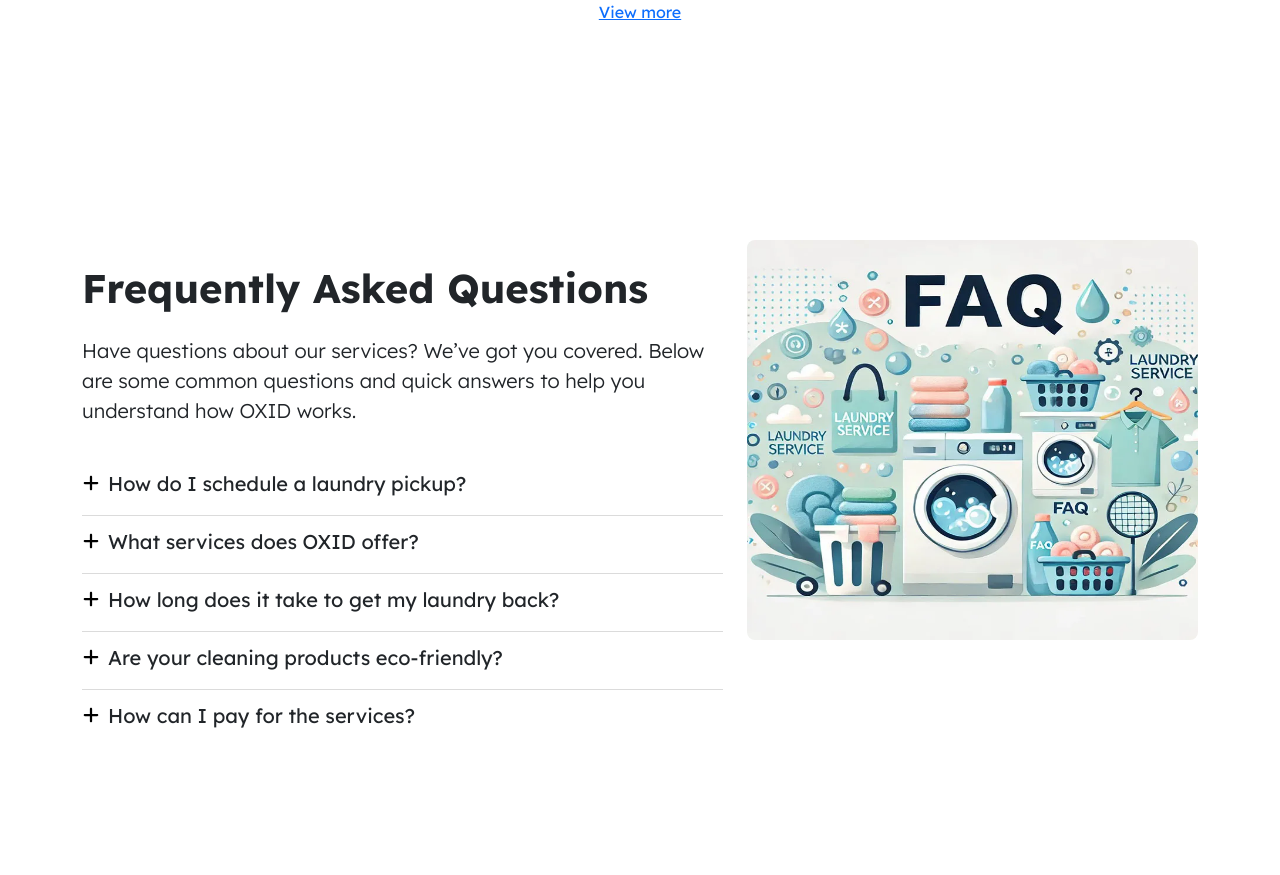
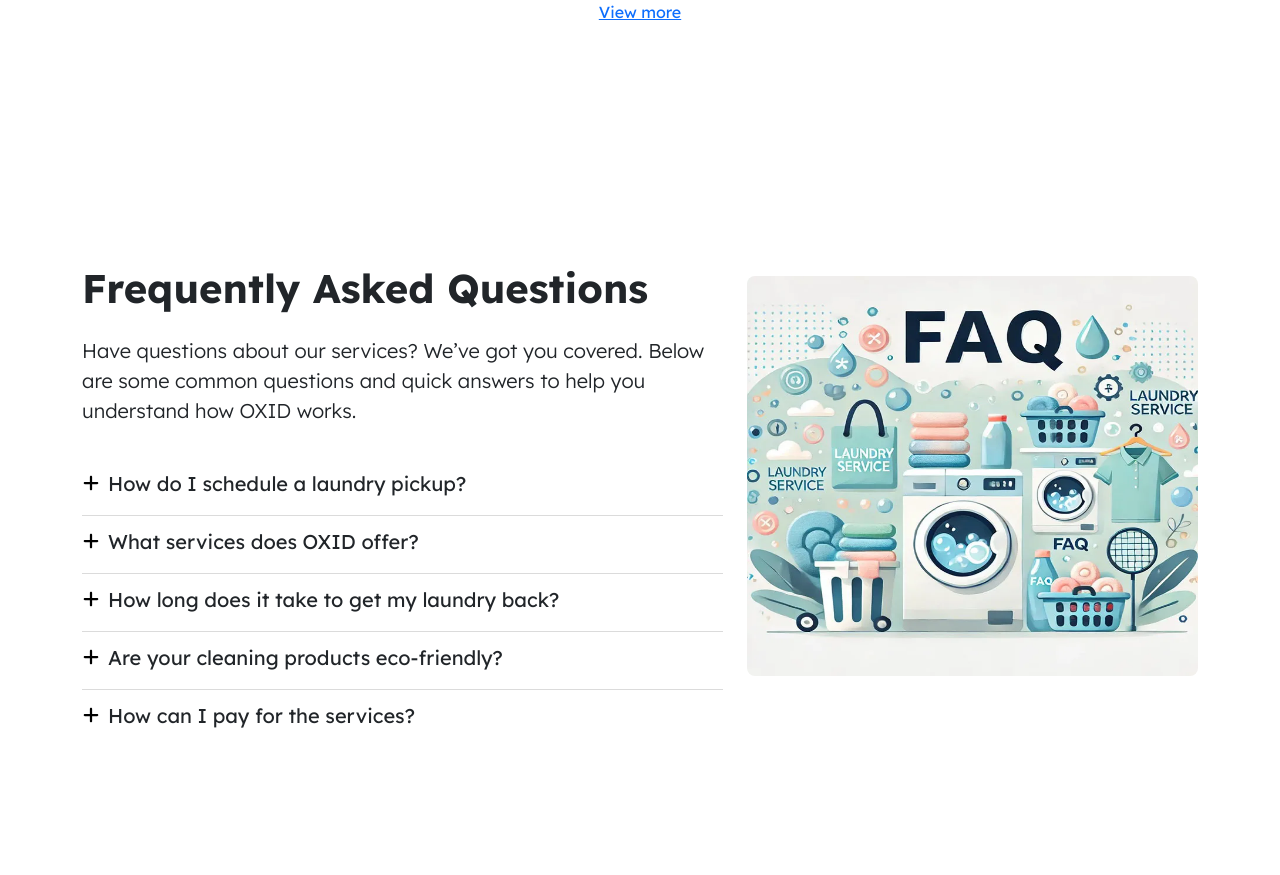
Before and after one commit to Kajaia/oxid-web-design, a PHP site: page / in a window 1280 px wide. Shown: the part 3949-4824 px from the top of the page. Run offline with PHP 8.4, Linux system fonts and the light colour scheme.

Commit message:
Margin top faq illustration

```diff
--- a/assets/css/style.css
+++ b/assets/css/style.css
@@ -128,6 +128,10 @@ body {
   margin-top: -5px;
 }
 
+.faq-illustration {
+  margin-top: 60px;
+}
+
 /* Bootstrap */
 .text-primary {
   color: var(--c-primary) !important;
--- a/index.html
+++ b/index.html
@@ -636,7 +636,7 @@
           </div>
         </div>
         <div class="col-lg-5" data-aos="fade-down">
-          <img width="100%" height="550" class="faq-illustration rounded-3 mt-4" src="/assets/img/illustrations/faq.webp" alt="FAQ illustration" loading="lazy" />
+          <img width="100%" height="550" class="faq-illustration rounded-3" src="/assets/img/illustrations/faq.webp" alt="FAQ illustration" loading="lazy" />
         </div>
       </div>
     </section>
```
